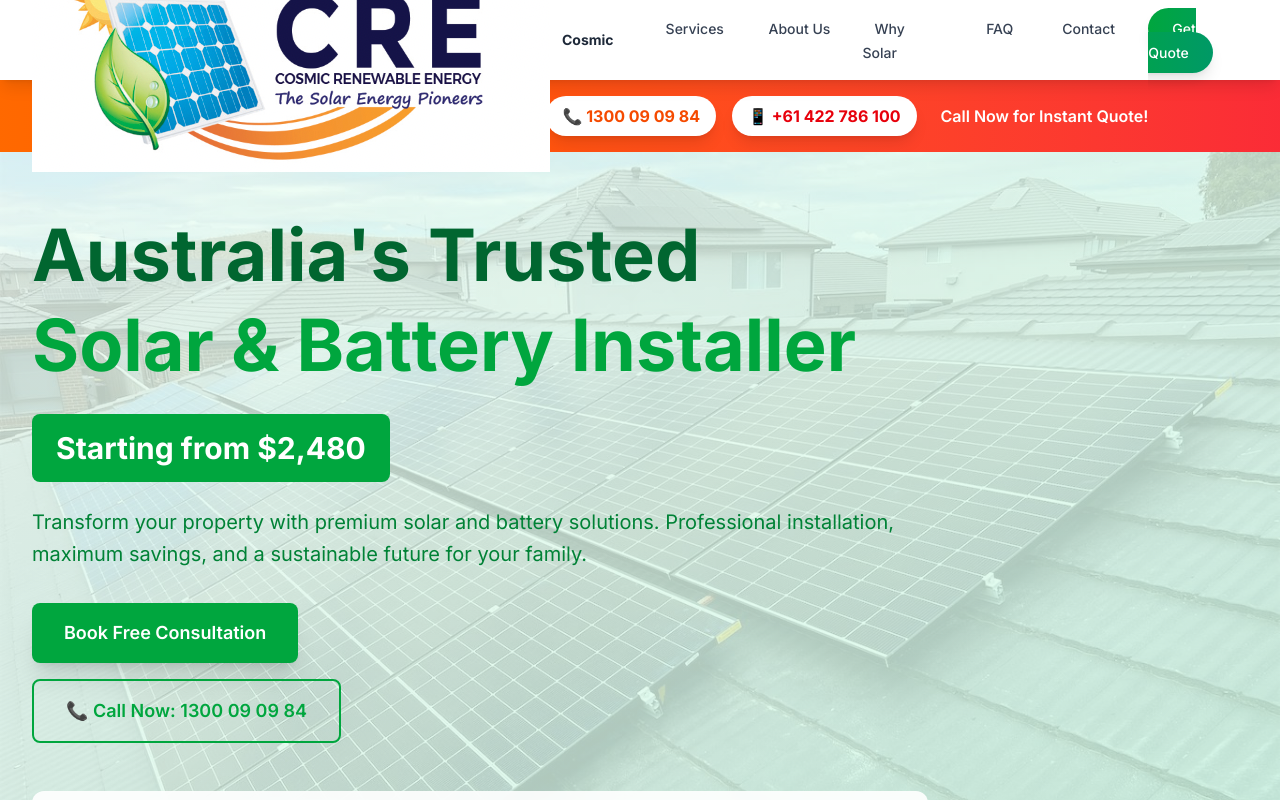
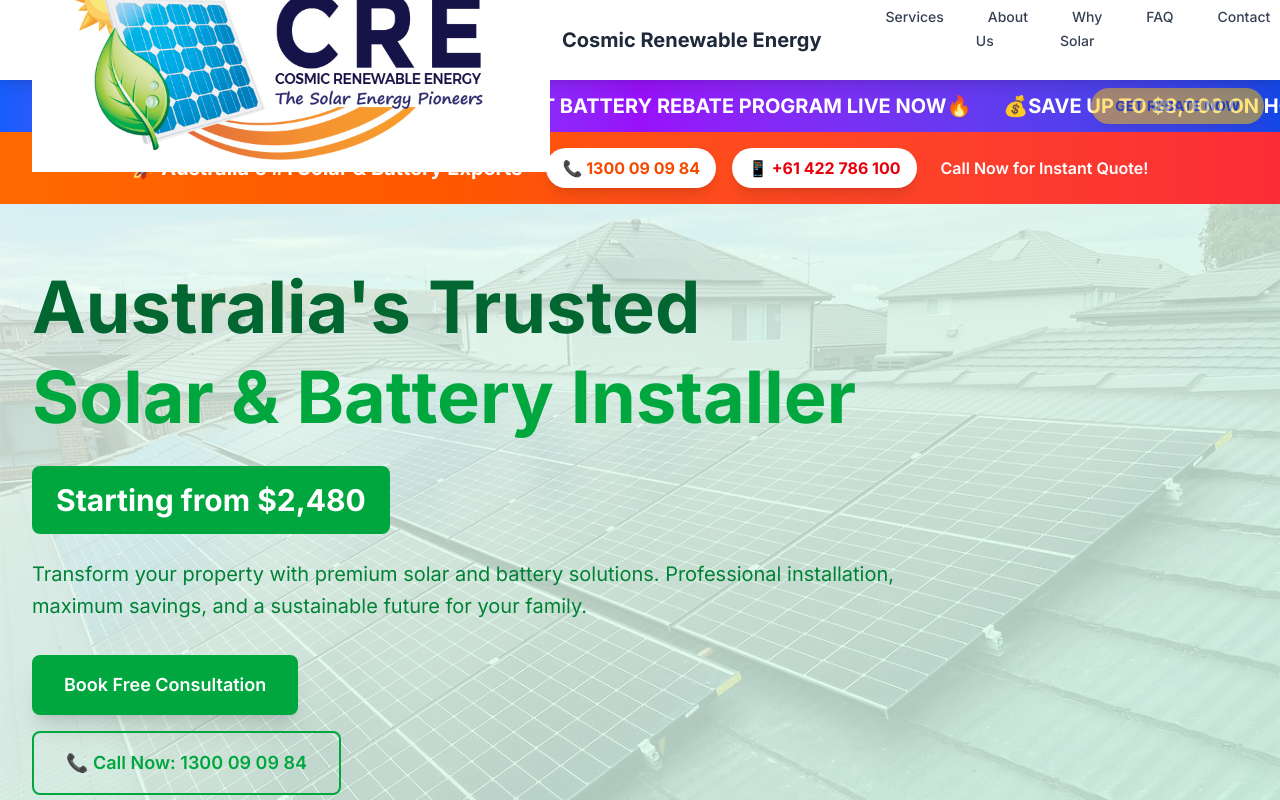
Before and after one commit to manishmitra017/cosmic-renwable, a Next.js app in the folder frontend/: page / in a window 1280 px wide. Shown: the top 800 px of the page. Built offline with nearby package versions, Linux system fonts and the light colour scheme.

Commit message:
chore: fix

```diff
--- a/frontend/src/app/layout.tsx
+++ b/frontend/src/app/layout.tsx
@@ -11,6 +11,11 @@ const inter = Inter({
 export const metadata: Metadata = {
   title: "Cosmic Renewable Energy - Solar Solutions",
   description: "Leading provider of solar energy solutions for homes and businesses. Professional installation, consultation, and ongoing support.",
+  icons: {
+    icon: '/company-logo.png',
+    shortcut: '/company-logo.png',
+    apple: '/company-logo.png',
+  },
 };
 
 export default function RootLayout({
--- a/frontend/src/app/page.tsx
+++ b/frontend/src/app/page.tsx
@@ -3,10 +3,14 @@
 import Link from 'next/link'
 import Image from 'next/image'
 import { motion } from 'framer-motion'
+import RebateBanner from '@/components/RebateBanner'
 
 export default function Home() {
   return (
     <div>
+      {/* Government Rebate Banner */}
+      <RebateBanner />
+
       {/* Contact Banner */}
       <section className="py-4 bg-gradient-to-r from-orange-500 to-red-500">
         <div className="container mx-auto px-4 sm:px-6 lg:px-8">
--- a/frontend/src/app/why-solar/page.tsx
+++ b/frontend/src/app/why-solar/page.tsx
@@ -209,26 +209,26 @@ export default function WhySolar() {
               <h2 className="text-3xl md:text-4xl font-bold text-gray-900 mb-6">
                 Dramatic Cost Savings
               </h2>
-              <p className="text-lg text-gray-600 mb-6 leading-relaxed">
+              <p className="text-lg text-gray-900 mb-6 leading-relaxed">
                 Solar energy can dramatically reduce or even eliminate your electricity bills.
                 With rising energy costs, solar provides predictable, stable energy costs for decades.
               </p>
               <ul className="space-y-3 mb-6">
                 <li className="flex items-center">
                   <span className="text-green-600 font-bold mr-3">✓</span>
-                  <span>Save 70-90% on electricity bills</span>
+                  <span className="text-gray-900">Save 70-90% on electricity bills</span>
                 </li>
                 <li className="flex items-center">
                   <span className="text-green-600 font-bold mr-3">✓</span>
-                  <span>Typical payback period of 4-7 years</span>
+                  <span className="text-gray-900">Typical payback period of 4-7 years</span>
                 </li>
                 <li className="flex items-center">
                   <span className="text-green-600 font-bold mr-3">✓</span>
-                  <span>25+ years of free electricity after payback</span>
+                  <span className="text-gray-900">25+ years of free electricity after payback</span>
                 </li>
                 <li className="flex items-center">
                   <span className="text-green-600 font-bold mr-3">✓</span>
-                  <span>Protection against rising energy costs</span>
+                  <span className="text-gray-900">Protection against rising energy costs</span>
                 </li>
               </ul>
             </div>
--- a/frontend/src/components/Header.tsx
+++ b/frontend/src/components/Header.tsx
@@ -30,10 +30,10 @@ export default function Header() {
                 height={80}
                 className="w-auto h-14 sm:h-16 lg:h-20"
               />
-              <span className="text-sm sm:text-lg lg:text-xl font-bold text-gray-800 hidden xs:block">
+              <span className="text-sm sm:text-lg lg:text-xl font-bold text-gray-800 hidden sm:block">
                 Cosmic Renewable Energy
               </span>
-              <span className="text-sm font-bold text-gray-800 block xs:hidden">
+              <span className="text-sm font-bold text-gray-800 block sm:hidden">
                 Cosmic
               </span>
             </Link>
--- /dev/null
+++ b/frontend/src/components/RebateBanner.tsx
@@ -0,0 +1,48 @@
+'use client'
+
+import { motion } from 'framer-motion'
+import Link from 'next/link'
+
+export default function RebateBanner() {
+  return (
+    <div className="bg-gradient-to-r from-blue-600 via-purple-600 to-blue-700 overflow-hidden relative">
+      <motion.div
+        className="whitespace-nowrap py-3 px-4"
+        animate={{ x: [1200, -1200] }}
+        transition={{
+          duration: 20,
+          repeat: Infinity,
+          ease: "linear"
+        }}
+      >
+        <div className="inline-flex items-center space-x-8 text-white font-bold text-lg md:text-xl">
+          <span className="flex items-center space-x-2">
+            🔥 <span>GOVERNMENT BATTERY REBATE PROGRAM LIVE NOW</span> 🔥
+          </span>
+          <span className="flex items-center space-x-2">
+            💰 <span>SAVE UP TO $8,000 ON HOME BATTERY SYSTEMS</span> 💰
+          </span>
+          <span className="flex items-center space-x-2">
+            ⚡ <span>$2.3 BILLION FEDERAL FUNDING AVAILABLE</span> ⚡
+          </span>
+          <span className="flex items-center space-x-2">
+            📞 <span>CALL NOW 1300 09 09 84 - FREE ASSESSMENT</span> 📞
+          </span>
+          <span className="flex items-center space-x-2">
+            🏆 <span>COSMIC RENEWABLE - AUSTRALIA'S SOLAR LEADERS</span> 🏆
+          </span>
+          <span className="flex items-center space-x-2">
+            🎯 <span>UP TO 30% DISCOUNT FROM APPROVED RETAILERS</span> 🎯
+          </span>
+        </div>
+      </motion.div>
+
+      <Link
+        href="/quote"
+        className="absolute right-4 top-1/2 transform -translate-y-1/2 bg-yellow-400 text-blue-900 px-6 py-2 rounded-full font-bold text-sm hover:bg-yellow-300 transition-colors z-10 shadow-lg animate-pulse"
+      >
+        GET REBATE NOW
+      </Link>
+    </div>
+  )
+}
```
Also changed, not shown: 2 other files (tests, documents, lock files or other folders).
